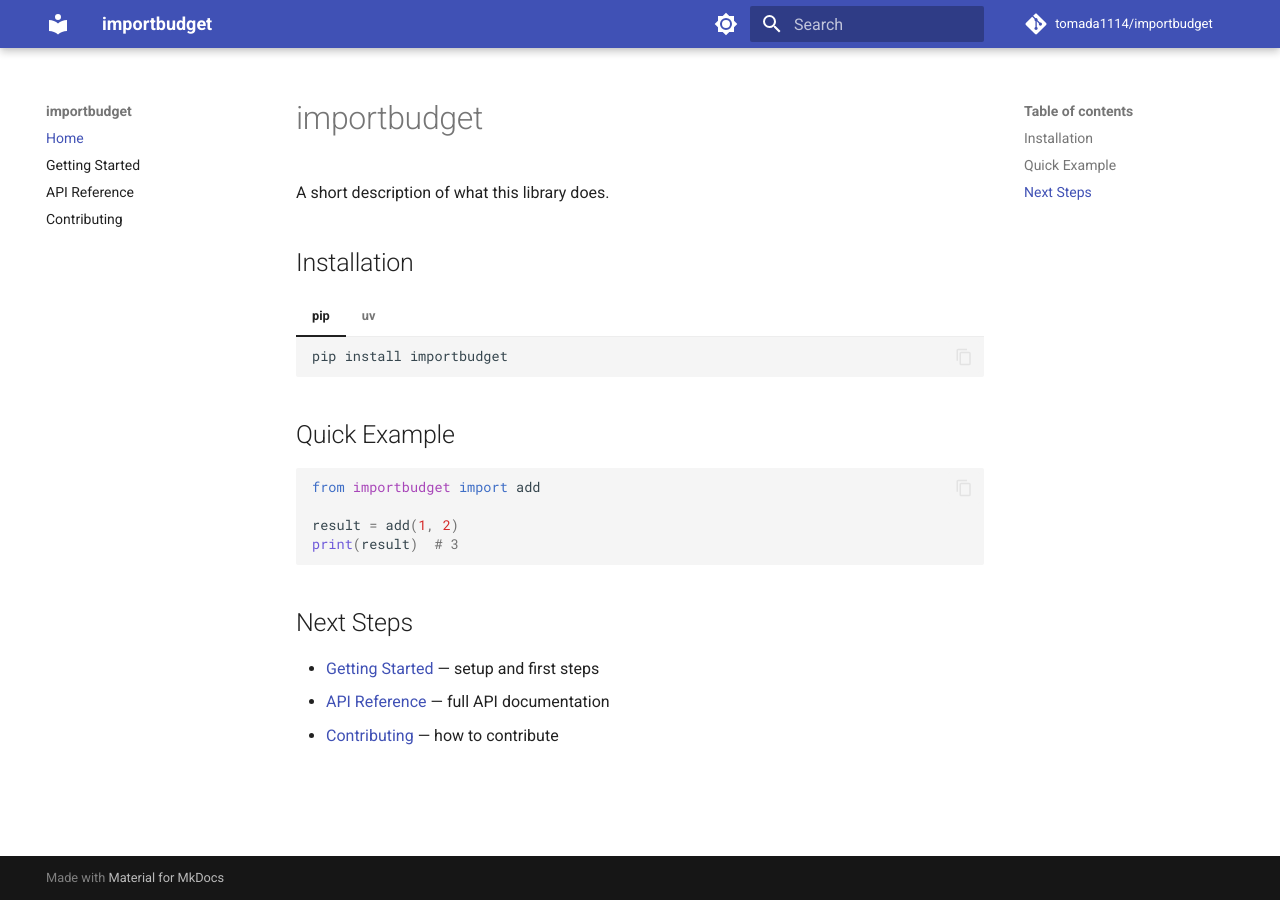
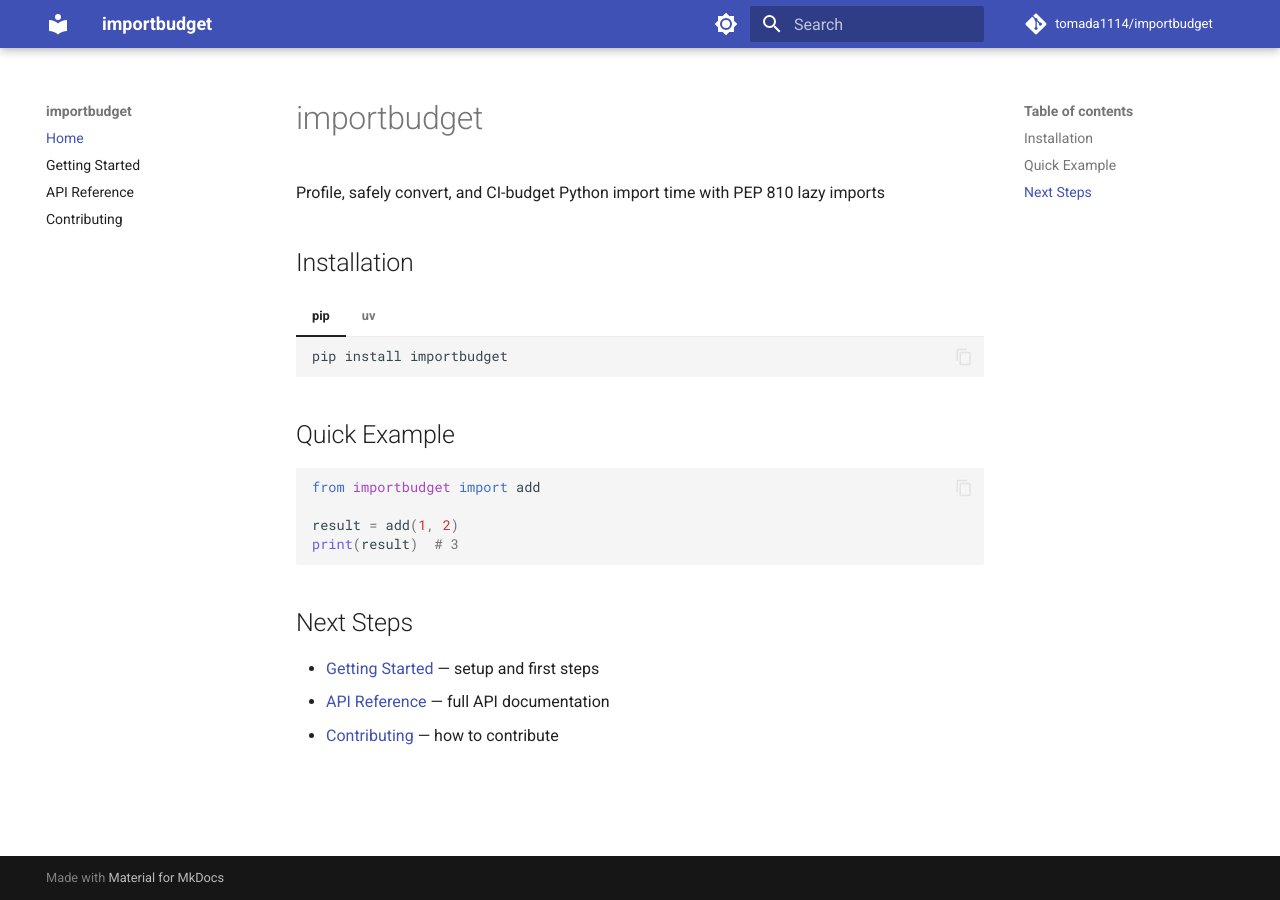
Before and after one commit to tomada1114/importbudget, an MkDocs documentation site: the page built from docs/index.md, in a window 1280 px wide. Built offline with MkDocs 1.6.1 and Material for MkDocs 9.7.7, drawn with Linux system fonts in a browser that asks for light colours; comment, search, counter and statistics services are not loaded.

Commit message:
docs: fill remaining description placeholders
Claude-Session: https://claude.ai/code/session_014GQHY2DgZAE8wKZ56pPM9W

```diff
--- a/docs/index.md
+++ b/docs/index.md
@@ -1,6 +1,6 @@
 # importbudget
 
-A short description of what this library does.
+Profile, safely convert, and CI-budget Python import time with PEP 810 lazy imports
 
 ## Installation
 
--- a/mkdocs.yml
+++ b/mkdocs.yml
@@ -1,5 +1,5 @@
 site_name: importbudget
-site_description: A short description of the project.
+site_description: "Profile, safely convert, and CI-budget Python import time with PEP 810 lazy imports"
 site_url: https://tomada1114.github.io/importbudget
 repo_url: https://github.com/tomada1114/importbudget
 repo_name: tomada1114/importbudget
```
